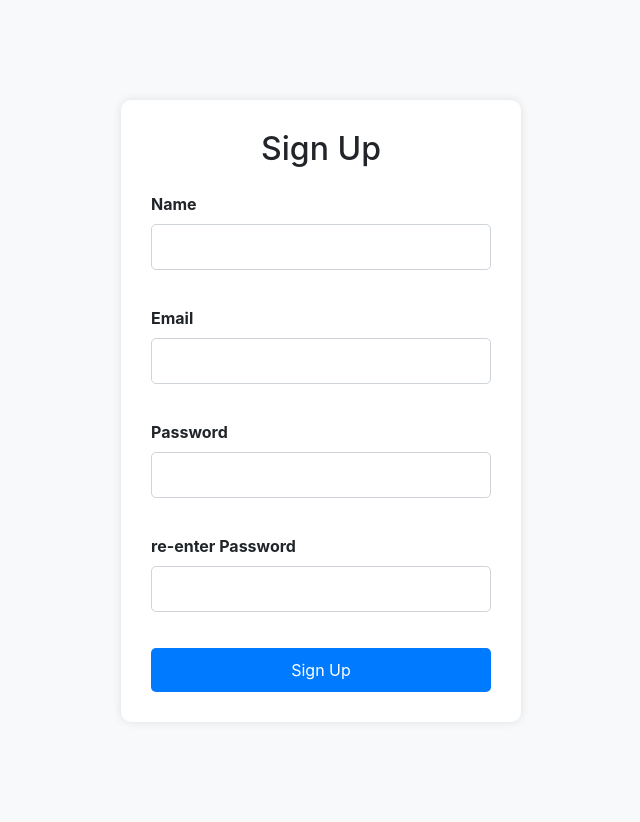
After one commit to SumitAccolite/django_training, a Django app: page /signup in a window 1280 px wide. The commit adds this page. Shown: the whole page, without its empty margins (319-959 px from the left). Run offline with Django 5.2, Linux system fonts and the light colour scheme; some libraries are stand-ins or nearby versions.

Commit message:
Django first app

```diff
--- a/practicetutorial/home/admin.py
+++ b/practicetutorial/home/admin.py
@@ -1,6 +1,7 @@
 from django.contrib import admin
 
-from home.models import Contact
+from home.models import Contact, Customer
 
 # Register your models here.
 admin.site.register(Contact)
+admin.site.register(Customer)
--- a/practicetutorial/home/urls.py
+++ b/practicetutorial/home/urls.py
@@ -1,10 +1,14 @@
 from django.contrib import admin
-from django.urls import path, include
+from django.urls import path
 from home import views
 
 urlpatterns = [
     path("", views.home, name="home"),
-    path("about",views.about, name="about"),
-    path("services",views.services, name="services"),
-    path("contact",views.contact, name="contact"),
+    path("about", views.about, name="about"),
+    path("services", views.services, name="services"),
+    path("contact", views.contact, name="contact"),
+    path("login", views.login, name="login"),
+    path("signup", views.signup, name="signup"),
+    path("logout", views.logout, name="logout")
+
 ]
--- a/practicetutorial/home/views.py
+++ b/practicetutorial/home/views.py
@@ -1,7 +1,7 @@
-from django.http import HttpResponse
-from django.shortcuts import render
+from django.shortcuts import render, redirect
 from django.contrib import messages
-from home.models import Contact
+from django.contrib.auth.models import auth
+from home.models import Contact, Customer
 
 
 def home(request):
@@ -25,3 +25,44 @@ def contact(request):
 
 def services(request):
     return render(request, 'services.html')
+
+
+def login(request):
+    if request.method == 'POST':
+        username = request.POST.get('username')
+        password = request.POST.get('password')
+        user = auth.authenticate(username=username, password=password)
+
+        if user is not None:
+            auth.login(request, user)
+            return redirect('/')
+        else:
+            messages.warning(request, "Invalid Credentials")
+            return redirect('login')
+
+    return render(request, 'login.html')
+
+
+def signup(request):
+    if request.method == 'POST':
+        name = request.POST.get('name')
+        email = request.POST.get('email')
+        password1 = request.POST.get('password1')
+        password2 = request.POST.get('password2')
+        if password1 == password2:
+            if Customer.objects.filter(name=name).exists():
+                messages.warning(request, "Username is already taken.")
+            elif Customer.objects.filter(email=email).exists():
+                messages.warning(request, "email is already taken.")
+            else:
+                messages.success(request, "User Created")
+                customer = Customer(name=name, email=email, password=password1)
+                customer.save()
+                return redirect('login')
+        else:
+            messages.warning(request, "Passwords do not match")
+    return render(request, "logup.html")
+
+def logout(request):
+    auth.logout(request)
+    return redirect("/")
--- a/practicetutorial/template/home.html
+++ b/practicetutorial/template/home.html
@@ -49,7 +49,7 @@
       <div class="row">
         <div class="col-md-4">
           <div class="card mb-4 shadow-sm">
-            <img src="https://source.unsplash.com/1600x600?nature,water" class="d-block w-100" alt="...">
+            <img src="https://source.unsplash.com/1600x600?nature" class="d-block w-100" alt="...">
             <div class="card-body">
               <p class="card-text">This is a wider card with supporting text below as a natural lead-in to additional content. This content is a little bit longer.</p>
               <div class="d-flex justify-content-between align-items-center">
@@ -64,7 +64,7 @@
         </div>
         <div class="col-md-4">
           <div class="card mb-4 shadow-sm">
-            <img src="https://source.unsplash.com/1600x600?nature,water" class="d-block w-100" alt="...">
+            <img src="https://source.unsplash.com/1600x600?puppies,women" class="d-block w-100" alt="...">
             <div class="card-body">
               <p class="card-text">This is a wider card with supporting text below as a natural lead-in to additional content. This content is a little bit longer.</p>
               <div class="d-flex justify-content-between align-items-center">
@@ -79,7 +79,7 @@
         </div>
         <div class="col-md-4">
           <div class="card mb-4 shadow-sm">
-              <img src="https://source.unsplash.com/1600x600?nature,water" class="d-block w-100" alt="...">
+              <img src="https://source.unsplash.com/1600x600?womens,girls" class="d-block w-100" alt="...">
             <div class="card-body">
               <p class="card-text">This is a wider card with supporting text below as a natural lead-in to additional content. This content is a little bit longer.</p>
               <div class="d-flex justify-content-between align-items-center">
--- /dev/null
+++ b/practicetutorial/template/logup.html
@@ -0,0 +1,89 @@
+<!DOCTYPE html>
+<html lang="en">
+<head>
+  <meta charset="UTF-8">
+  <meta name="viewport" content="width=device-width, initial-scale=1.0">
+  <title>Sign Up</title>
+  <link rel="stylesheet" href="https://stackpath.bootstrapcdn.com/bootstrap/4.5.2/css/bootstrap.min.css">
+  <style>
+    /* Inline CSS for additional styling */
+    body {
+      background-color: #f8f9fa;
+    }
+    .signup-form {
+      max-width: 400px;
+      margin: 100px auto;
+      padding: 30px;
+      background-color: #ffffff;
+      border-radius: 10px;
+      box-shadow: 0px 0px 10px rgba(0, 0, 0, 0.1);
+    }
+    .signup-form label {
+      font-weight: bold;
+    }
+    .signup-form input[type="text"],
+    .signup-form input[type="email"],
+    .signup-form input[type="password"] {
+      width: 100%;
+      padding: 10px;
+      margin-bottom: 20px;
+      border-radius: 5px;
+      border: 1px solid #ced4da;
+    }
+    .signup-form button {
+      width: 100%;
+      padding: 10px;
+      background-color: #007bff;
+      color: #ffffff;
+      border: none;
+      border-radius: 5px;
+      cursor: pointer;
+    }
+    .signup-form button:hover {
+      background-color: #0056b3;
+    }
+  </style>
+</head>
+{% if messages %}
+      {% for message in messages %}
+  <div class="alert alert-{{ message.tags }} alert-dismissible fade show my-0" role="alert">
+  <strong>{{ message }}</strong>
+  <button type="button" class="close" data-dismiss="alert" aria-label="Close">
+    <span aria-hidden="true">&times;</span>
+  </button>
+</div>
+      {% endfor %}
+  {% endif %}
+<body>
+
+  <div class="container">
+    <div class="row">
+      <div class="col-md-6 offset-md-3">
+        <div class="signup-form">
+          <h2 class="text-center mb-4">Sign Up</h2>
+          <form action="/logup" method="post">
+              {% csrf_token %}
+            <div class="form-group">
+              <label for="name">Name</label>
+              <input type="text" id="name" name="name" required>
+            </div>
+            <div class="form-group">
+              <label for="email">Email</label>
+              <input type="email" id="email" name="email" required>
+            </div>
+            <div class="form-group">
+              <label for="password1">Password</label>
+              <input type="password" id="password1" name="password1" required>
+            </div>
+              <div class="form-group">
+              <label for="password2">re-enter Password</label>
+              <input type="password" id="password2" name="password2" required>
+            </div>
+            <button type="submit">Sign Up</button>
+          </form>
+        </div>
+      </div>
+    </div>
+  </div>
+</body>
+</html>
```
Also changed, not shown: practicetutorial/home/models.py (+9 -0 lines), practicetutorial/template/base.html (+19 -4 lines), practicetutorial/template/login.html (added, +82 -0 lines), practicetutorial/db.sqlite3, practicetutorial/home/migrations/0002_customer.py (added), practicetutorial/static/images/1.jpg (added), practicetutorial/static/images/2.jpg (added).
